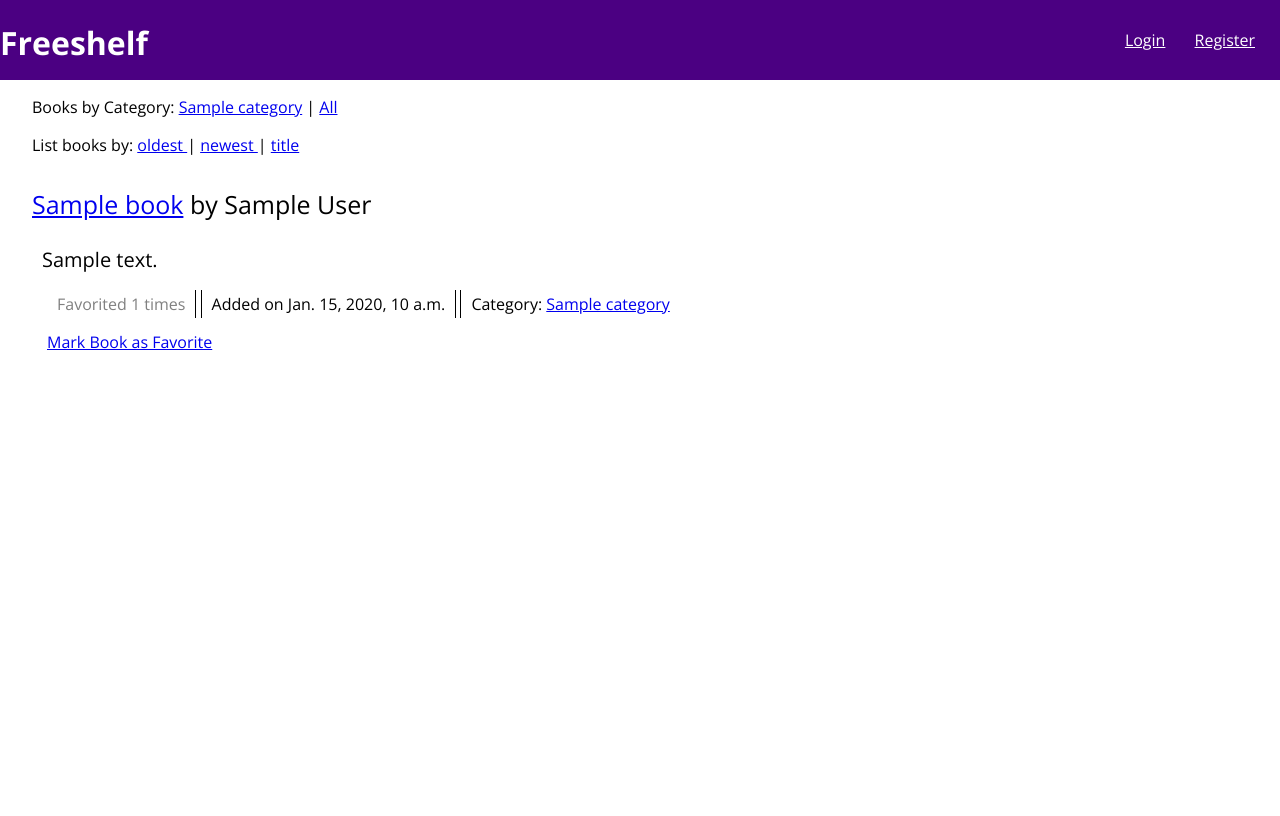
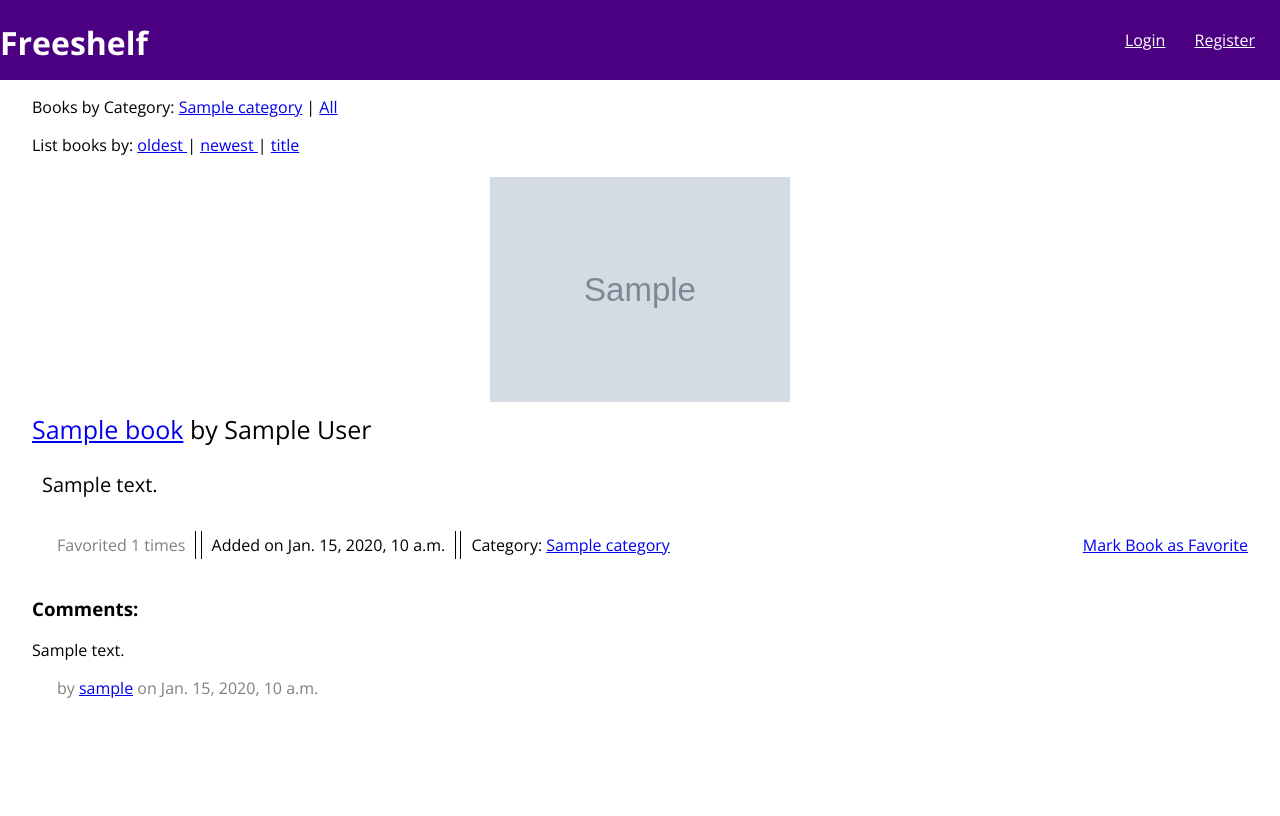
Before and after one commit to momentum-team-2/django-freeshelf-joeyviolacode, a Django app: page /books/show_book/1 in a window 1280 px wide. Run offline with Django 3.2, Linux system fonts and the light colour scheme; tables that the repository leaves empty hold one stand-in row (values such as "Sample post"); grey boxes marked "Sample" are stand-in pictures.

```diff
--- a/core/views.py
+++ b/core/views.py
@@ -1,5 +1,6 @@
 from django.shortcuts import render, redirect, get_object_or_404
 from .models import Book, Category
+from users.models import User
 from .forms import BookForm
 
 # Create your views here.
@@ -28,6 +29,13 @@ def show_book(request, pk):
     categories = Category.objects.all()
     return render(request, 'core/show_book.html', { "book" : book, "categories" : categories })
 
+def show_user(request, pk):
+    user = get_object_or_404(User, pk=pk)
+    comments = user.comments.all
+    return render(request, 'core/show_user.html', { "user": user, "comments" : comments})
+
+
+
 def mark_favorite(request, pk):
     book = get_object_or_404(Book, pk=pk)
     user = request.user
--- a/freeshelf/urls.py
+++ b/freeshelf/urls.py
@@ -26,7 +26,8 @@ urlpatterns = [
     path('books/title', core_views.list_books_title, name="list_books_title"),
     path('category/<int:pk>', core_views.list_books_category, name="list_books_category"),
     path('books/show_book/<int:pk>', core_views.show_book, name="show_book"),
-    path('books/mark_favorite/<int:pk>', core_views.mark_favorite, name="mark_favorite")
+    path('books/mark_favorite/<int:pk>', core_views.mark_favorite, name="mark_favorite"),
+    path('users/<int:pk>', core_views.show_user, name="show_user"),
 ]
 
 if settings.DEBUG:
--- a/static/css/style.css
+++ b/static/css/style.css
@@ -45,6 +45,13 @@ header {
     padding: 5px 0px;
 }
 
+.book-pane-left {
+    padding-left: 25px;
+    display: flex;
+    justify-content: space-between;
+    flex-direction: column;
+}
+
 .book-title {
     font-size: 25px;
     margin-top: 10px;
@@ -55,8 +62,30 @@ header {
     padding-left: 10px;
 }
 
+.book-area {
+    display: flex;
+}
+
+.book-cover {
+    width: 175px;
+    height: auto;
+}
+
+.cover-area {
+    display: flex;
+    justify-content: space-around;
+}
+
+.book-cover-large {
+    width: 300px;
+    height: auto;
+}
+
+
 .book-info-area {
     padding-left: 15px;
+    display: flex;
+    justify-content: space-between;
 }
 
 .l-border {
@@ -87,3 +116,12 @@ header {
 .l-marg {
     margin-left: 4px;
 }
+
+.comment-info {
+    padding-left: 25px;
+    color: grey;
+}
+
+.comments-section {
+    margin-bottom: 100px;
+}
--- a/templates/core/show_book.html
+++ b/templates/core/show_book.html
@@ -15,6 +15,9 @@
         <a href="{% url 'list_books_title' %}">title</a>
     </p>
     <div class="book-pane">
+        <div class=cover-area>
+            <img class="book-cover-large" src="{{ book.image_url }}" alt="{{book.title}} cover art">
+        </div>
         <div class="book-info">
             <p class="book-title">
                 <a class="book-link" href="{{book.url}}">{{book.title}}</a> by {{ book.author }}
@@ -36,5 +39,12 @@
             </p>
         </div>
     </div>
+    <div class="comments-section">
+        <h3 class="comments-header">Comments:</h3>
+        {% for comment in book.comments.all %}
+        <p class="comment">{{comment.body}}</p>
+        <p class="comment-info">by <a href="{% url 'show_user' pk=comment.author.pk %}">{{comment.author}}</a> on {{comment.date_added}}</p>
+        {% endfor %}
+    </div>
 </div>
 {% endblock %}
```
Also changed, not shown: templates/core/list_books.html (+8 -0 lines), templates/core/show_user.html (added, +25 -0 lines).
